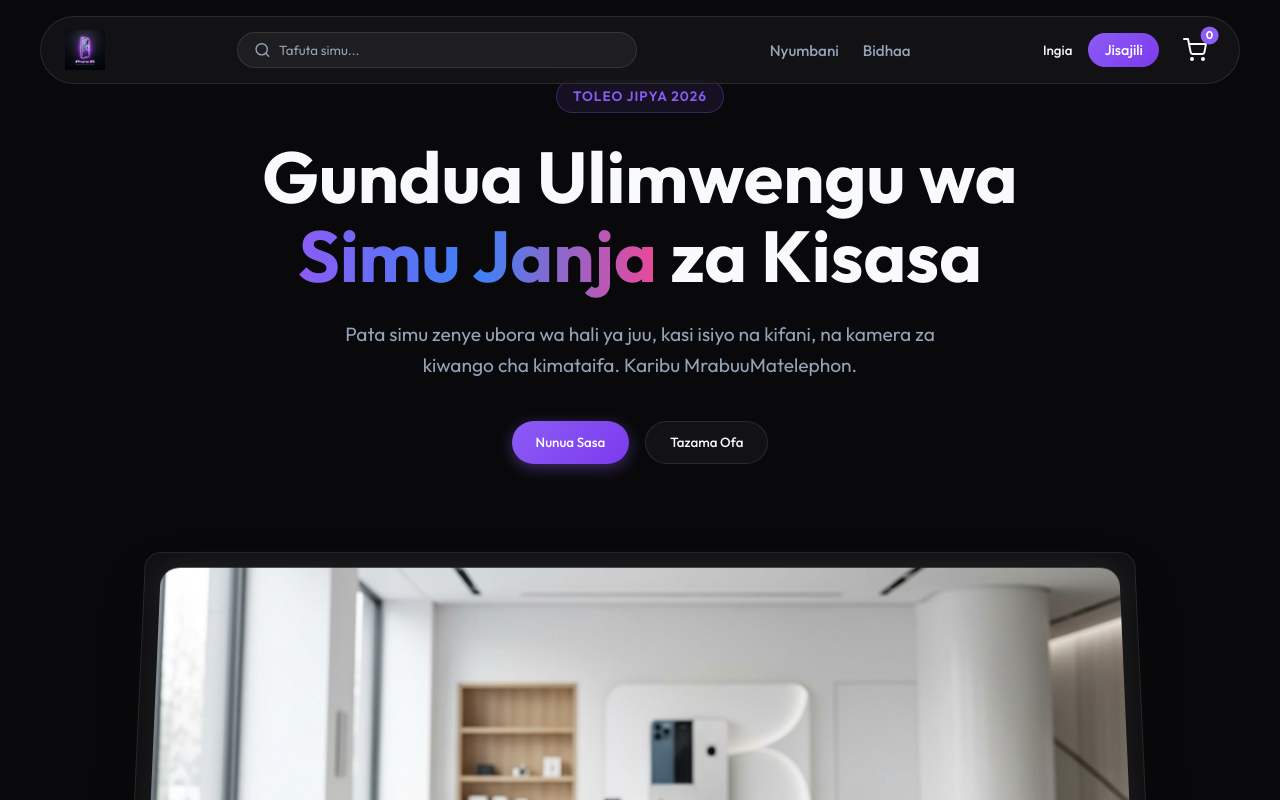
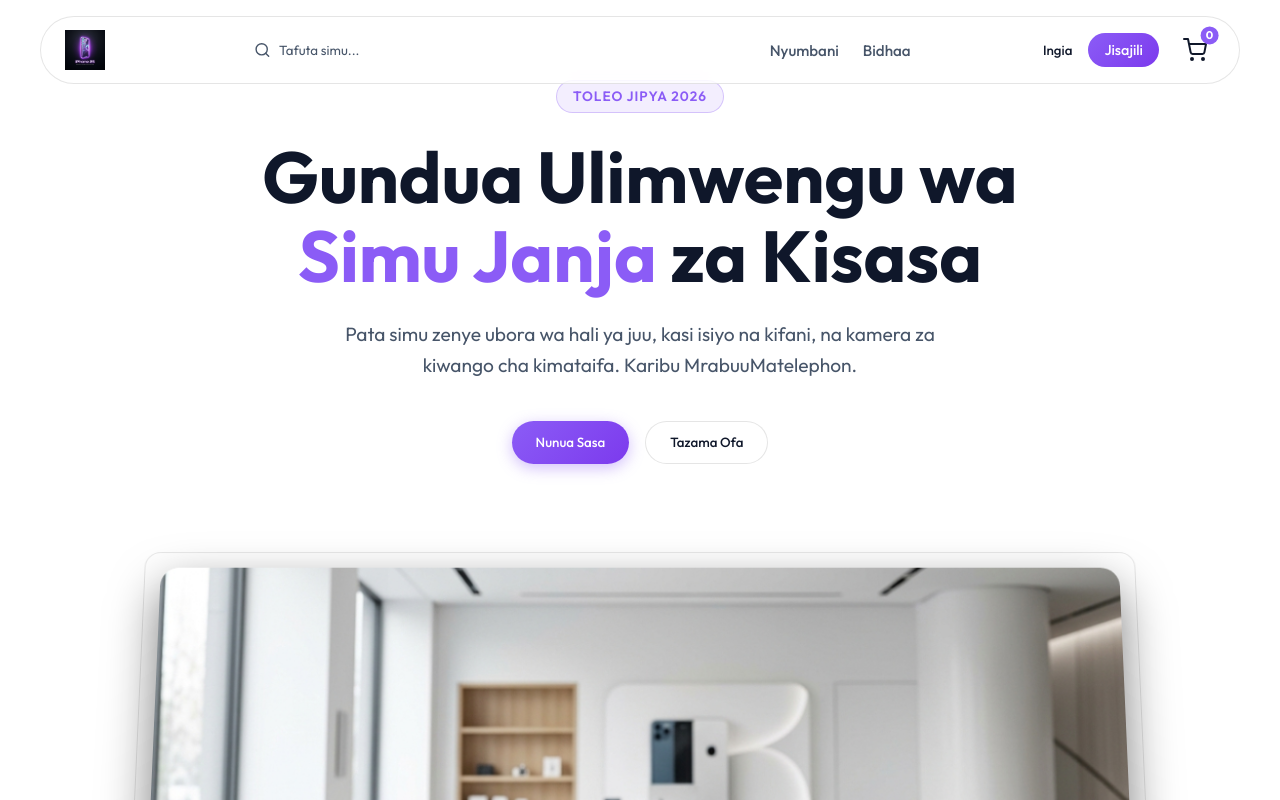
Before and after one commit to suleahmad/mrabuumatelephons, a React (Vite) app: page / in a window 1280 px wide. Shown: the top 800 px of the page. Built offline with nearby package versions, Linux system fonts and the light colour scheme.

Commit message:
Update background to light mode and remove text gradient

```diff
--- a/src/components/HeroSection.css
+++ b/src/components/HeroSection.css
@@ -62,10 +62,7 @@
 }
 
 .text-gradient {
-  background: linear-gradient(to right, #8b5cf6, #3b82f6, #ec4899);
-  -webkit-background-clip: text;
-  -webkit-text-fill-color: transparent;
-  background-clip: text;
+  color: var(--accent);
 }
 
 .hero-description {
--- a/src/index.css
+++ b/src/index.css
@@ -1,14 +1,14 @@
 @import url('https://fonts.googleapis.com/css2?family=Outfit:wght@300;400;500;600;700&display=swap');
 
 :root {
-  --primary-bg: #09090b;
-  --secondary-bg: #18181b;
-  --text-main: #f8fafc;
-  --text-muted: #94a3b8;
+  --primary-bg: #ffffff;
+  --secondary-bg: #f1f5f9;
+  --text-main: #0f172a;
+  --text-muted: #475569;
   --accent: #8b5cf6;
   --accent-hover: #7c3aed;
-  --glass-bg: rgba(24, 24, 27, 0.7);
-  --glass-border: rgba(255, 255, 255, 0.1);
+  --glass-bg: rgba(255, 255, 255, 0.7);
+  --glass-border: rgba(0, 0, 0, 0.1);
   --shadow-glow: 0 0 40px rgba(139, 92, 246, 0.2);
   --font-sans: 'Outfit', system-ui, sans-serif;
   --transition: all 0.3s cubic-bezier(0.4, 0, 0.2, 1);
```
